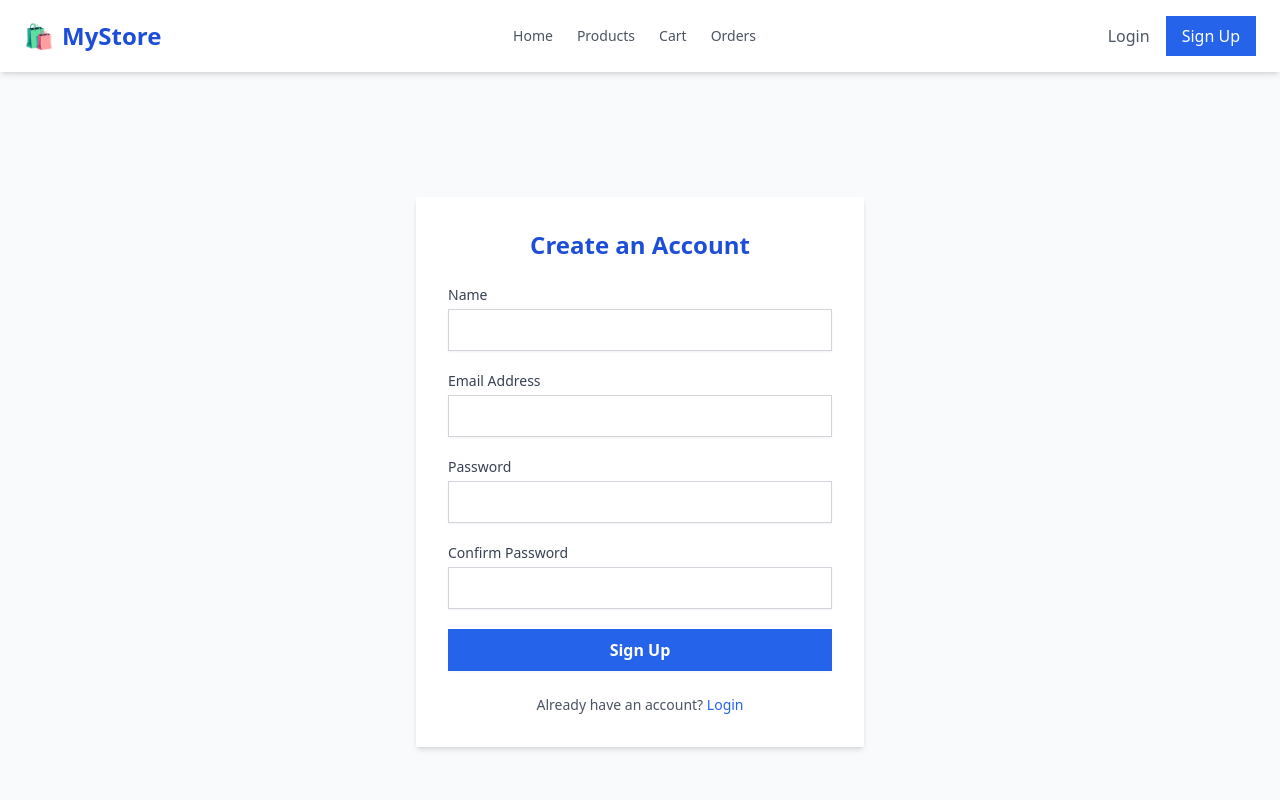
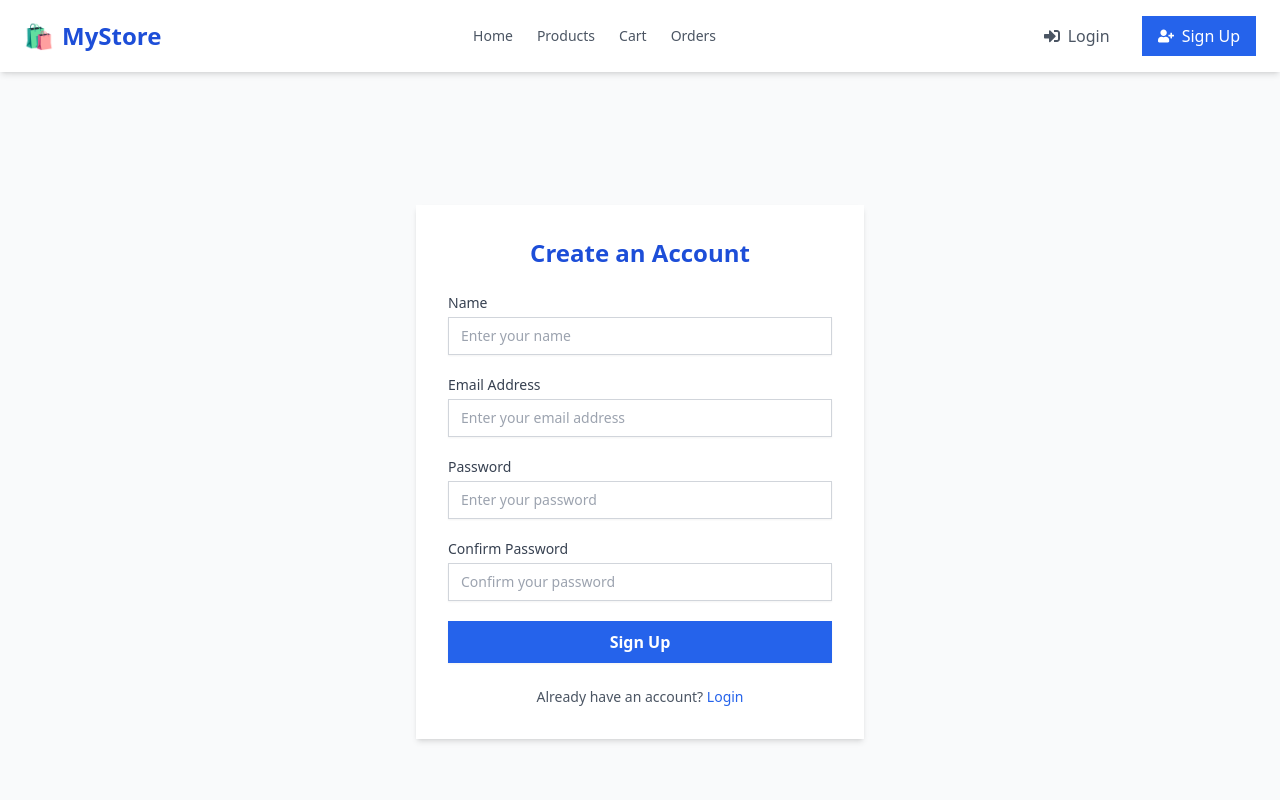
Before and after one commit to Zainaalmasri17/Commercial-Store, a React (Create React App) app: page /signup in a window 1280 px wide. Shown: the top 800 px of the page. Built offline with nearby package versions, Linux system fonts and the light colour scheme.

Commit message:
update on login and signup page

```diff
--- a/src/components/Navbar.js
+++ b/src/components/Navbar.js
@@ -1,5 +1,6 @@
 import { useState } from "react";
 import { Link, NavLink } from "react-router-dom";
+import { FaSignInAlt, FaUserPlus } from "react-icons/fa";
 
 function Navbar() {
   const [menuOpen, setMenuOpen] = useState(false);
@@ -43,14 +44,16 @@ function Navbar() {
         <div className="hidden md:flex gap-4 items-center">
           <NavLink
             to="/login"
-            className="text-gray-600 hover:text-blue-600 transition"
+            className="flex items-center gap-2 text-gray-600 hover:bg-blue-700  hover:text-white  px-4 py-2 rounded-lg  transition-all duration-500"
           >
+            <FaSignInAlt />
             Login
           </NavLink>
           <NavLink
             to="/signup"
-            className="bg-blue-600 text-white px-4 py-2 rounded-md hover:bg-blue-700 transition"
+            className="flex items-center gap-2 bg-blue-600 text-white px-4 py-2 rounded-md hover:bg-blue-700 transition"
           >
+            <FaUserPlus />
             Sign Up
           </NavLink>
         </div>
@@ -100,14 +103,14 @@ function Navbar() {
             className={navLinkClass}
             onClick={() => setMenuOpen(false)}
           >
-            Login
+            <span className="inline-flex items-center gap-2"><FaSignInAlt /> Login</span>
           </NavLink>
           <NavLink
             to="/signup"
             className="block bg-blue-600 text-white px-4 py-2 rounded-md hover:bg-blue-700 transition"
             onClick={() => setMenuOpen(false)}
           >
-            Sign Up
+            <span className="inline-flex items-center gap-2"><FaUserPlus /> Sign Up</span>
           </NavLink>
         </div>
       )}
--- a/src/pages/Login.js
+++ b/src/pages/Login.js
@@ -1,11 +1,16 @@
-import { Link } from "react-router-dom";
+import { Link, useNavigate } from "react-router-dom";
 
 export default function Login() {
+  const navigate = useNavigate();
+  const handleSubmit = (e) => {
+    e.preventDefault();
+    navigate("/products");
+  };
   return (
     <div className="min-h-screen flex items-center justify-center bg-gray-50 py-12 px-4">
       <div className="max-w-md w-full bg-white p-8 rounded-lg shadow-md">
         <h2 className="text-2xl font-bold text-center text-blue-700 mb-6">Login to Your Account</h2>
-        <form className="space-y-5">
+        <form className="space-y-5" onSubmit={handleSubmit}>
           <div>
             <label htmlFor="email" className="block text-sm font-medium text-gray-700 mb-1">
               Email Address
@@ -16,7 +21,8 @@ export default function Login() {
               type="email"
               autoComplete="email"
               required
-              className="appearance-none block w-full px-3 py-2 border border-gray-300 rounded-md shadow-sm placeholder-gray-400 focus:outline-none focus:ring-blue-500 focus:border-blue-500"
+              className="appearance-none block text-sm font-medium text-gray-700 w-full px-3 py-2 border border-gray-300 rounded-md shadow-sm placeholder-gray-400 focus:outline-none focus:ring-blue-500 focus:border-blue-500"
+              placeholder="Enter your email address"
             />
           </div>
           <div>
@@ -29,7 +35,8 @@ export default function Login() {
               type="password"
               autoComplete="current-password"
               required
-              className="appearance-none block w-full px-3 py-2 border border-gray-300 rounded-md shadow-sm placeholder-gray-400 focus:outline-none focus:ring-blue-500 focus:border-blue-500"
+              className="appearance-none block text-sm font-medium text-gray-700 w-full px-3 py-2 border border-gray-300 rounded-md shadow-sm placeholder-gray-400 focus:outline-none focus:ring-blue-500 focus:border-blue-500"
+              placeholder="Enter your password"
             />
           </div>
           <button
@@ -41,7 +48,7 @@ export default function Login() {
         </form>
         <p className="mt-6 text-center text-sm text-gray-600">
           Don't have an account?{' '}
-          <Link to="/signup" className="text-blue-600 hover:underline font-medium">
+          <Link to="/signup" className="text-blue-600 hover:text-blue-800 hover:font-semibold font-medium">
             Sign Up
           </Link>
         </p>
--- a/src/pages/Signup.js
+++ b/src/pages/Signup.js
@@ -1,11 +1,16 @@
-import { Link } from "react-router-dom";
+import { Link, useNavigate } from "react-router-dom";
 
 export default function Signup() {
+  const navigate = useNavigate();
+  const handleSubmit = (e) => {
+    e.preventDefault();
+    navigate("/products");
+  };
   return (
     <div className="min-h-screen flex items-center justify-center bg-gray-50 py-12 px-4">
       <div className="max-w-md w-full bg-white p-8 rounded-lg shadow-md">
         <h2 className="text-2xl font-bold text-center text-blue-700 mb-6">Create an Account</h2>
-        <form className="space-y-5">
+        <form className="space-y-5" onSubmit={handleSubmit}>
           <div>
             <label htmlFor="name" className="block text-sm font-medium text-gray-700 mb-1">
               Name
@@ -16,8 +21,8 @@ export default function Signup() {
               type="text"
               autoComplete="name"
               required
-              className="appearance-none block w-full px-3 py-2 border border-gray-300 rounded-md shadow-sm placeholder-gray-400 focus:outline-none focus:ring-blue-500 focus:border-blue-500"
-            />
+              className="appearance-none block text-sm font-medium text-gray-700 w-full px-3 py-2 border border-gray-300 rounded-md shadow-sm placeholder-gray-400 focus:outline-none focus:ring-blue-500 focus:border-blue-500"
+              placeholder="Enter your name" />
           </div>
           <div>
             <label htmlFor="email" className="block text-sm font-medium text-gray-700 mb-1">
@@ -29,8 +34,8 @@ export default function Signup() {
               type="email"
               autoComplete="email"
               required
-              className="appearance-none block w-full px-3 py-2 border border-gray-300 rounded-md shadow-sm placeholder-gray-400 focus:outline-none focus:ring-blue-500 focus:border-blue-500"
-            />
+              className="appearance-none block text-sm font-medium text-gray-700 w-full px-3 py-2 border border-gray-300 rounded-md shadow-sm placeholder-gray-400 focus:outline-none focus:ring-blue-500 focus:border-blue-500"
+              placeholder="Enter your email address" />
           </div>
           <div>
             <label htmlFor="password" className="block text-sm font-medium text-gray-700 mb-1">
@@ -42,8 +47,8 @@ export default function Signup() {
               type="password"
               autoComplete="new-password"
               required
-              className="appearance-none block w-full px-3 py-2 border border-gray-300 rounded-md shadow-sm placeholder-gray-400 focus:outline-none focus:ring-blue-500 focus:border-blue-500"
-            />
+              className="appearance-none block text-sm font-medium text-gray-700 w-full px-3 py-2 border border-gray-300 rounded-md shadow-sm placeholder-gray-400 focus:outline-none focus:ring-blue-500 focus:border-blue-500"
+              placeholder="Enter your password" />
           </div>
           <div>
             <label htmlFor="confirmPassword" className="block text-sm font-medium text-gray-700 mb-1">
@@ -55,8 +60,8 @@ export default function Signup() {
               type="password"
               autoComplete="new-password"
               required
-              className="appearance-none block w-full px-3 py-2 border border-gray-300 rounded-md shadow-sm placeholder-gray-400 focus:outline-none focus:ring-blue-500 focus:border-blue-500"
-            />
+              className="appearance-none block text-sm font-medium text-gray-700 w-full px-3 py-2 border border-gray-300 rounded-md shadow-sm placeholder-gray-400 focus:outline-none focus:ring-blue-500 focus:border-blue-500"
+              placeholder="Confirm your password" />
           </div>
           <button
             type="submit"
@@ -67,7 +72,7 @@ export default function Signup() {
         </form>
         <p className="mt-6 text-center text-sm text-gray-600">
           Already have an account?{' '}
-          <Link to="/login" className="text-blue-600 hover:underline font-medium">
+          <Link to="/login" className="text-blue-600 hover:text-blue-800 hover:font-semibold font-medium">
             Login
           </Link>
         </p>
```
